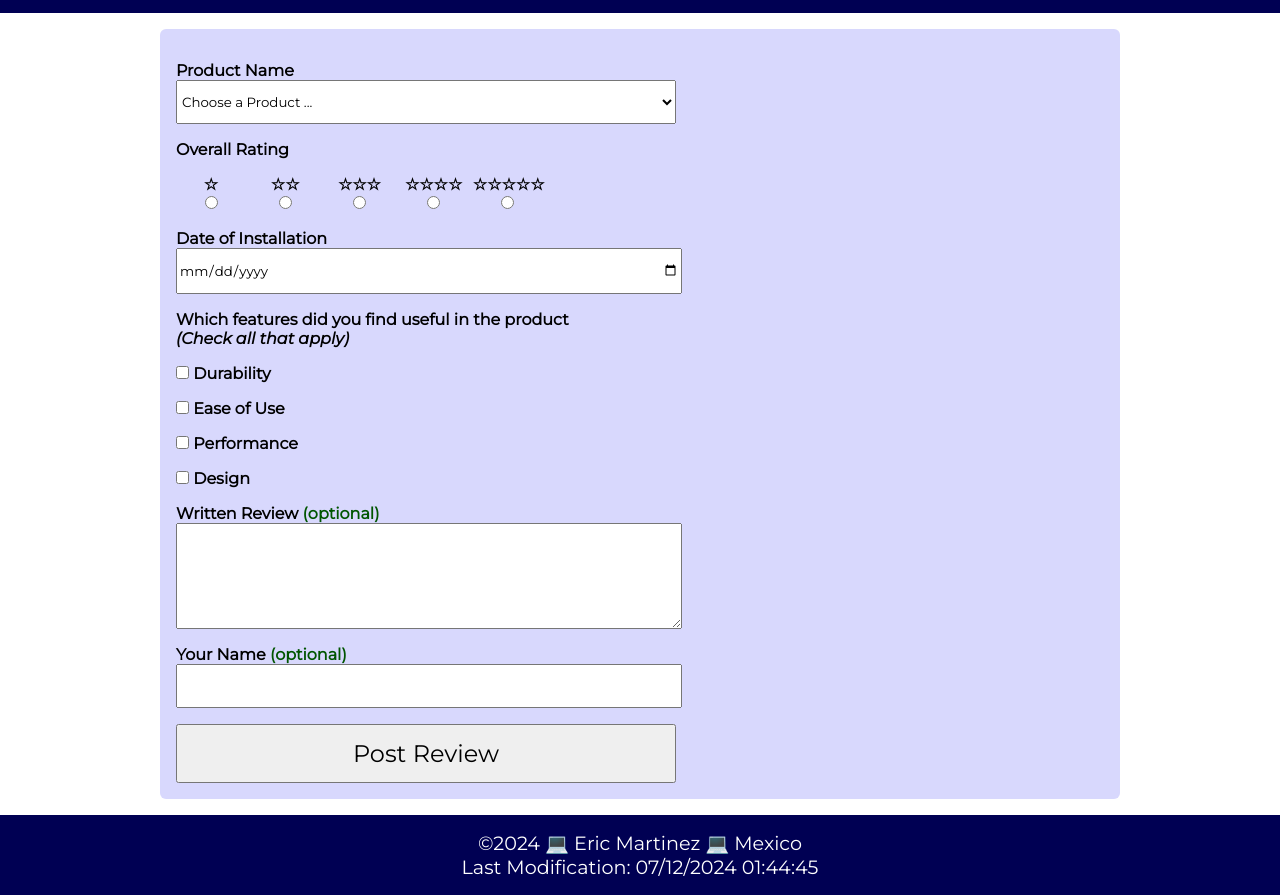
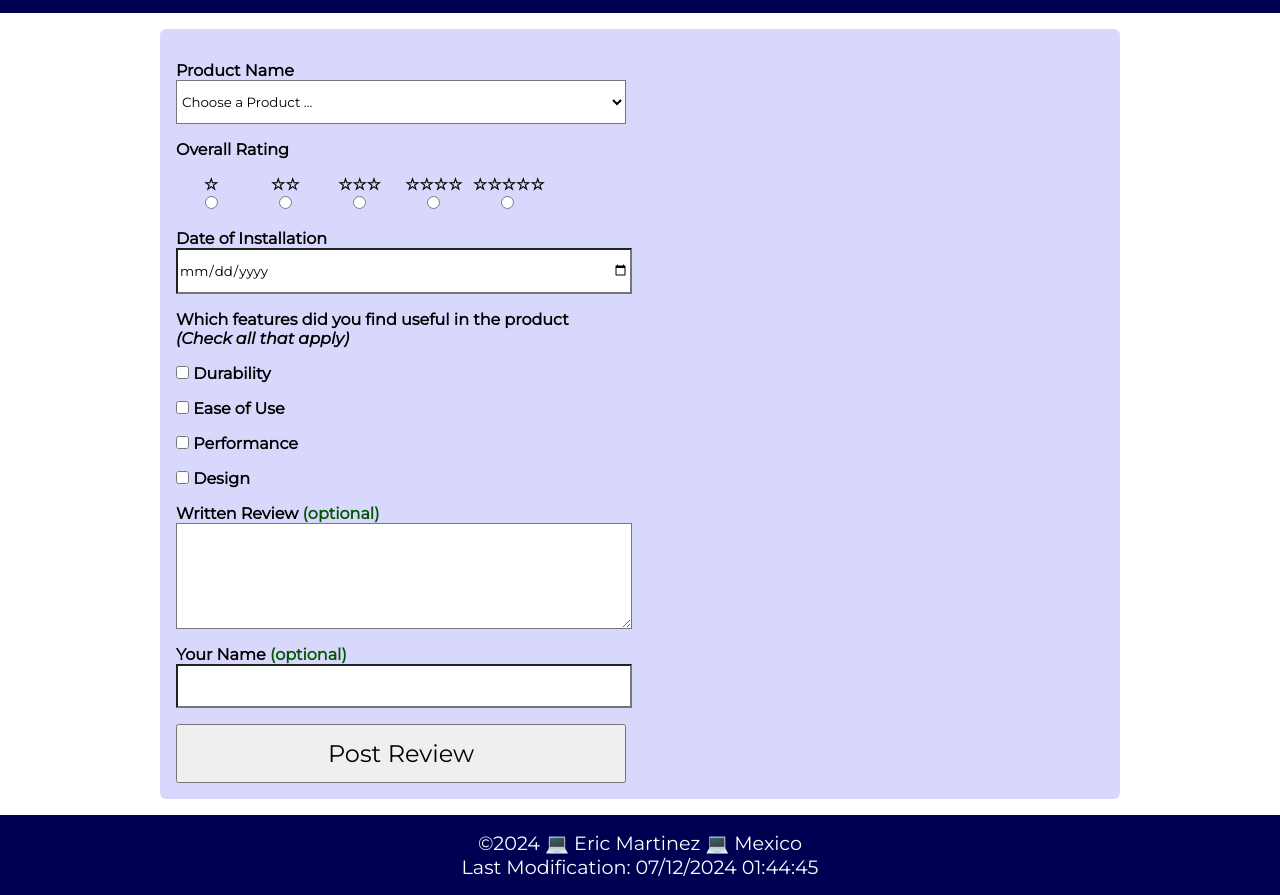
Before and after one commit to E-I-M-C/wdd131, a plain HTML site: page form.html in a window 1280 px wide. Shown: the part 58-953 px from the top of the page. Drawn offline with Linux system fonts and the light colour scheme.

Commit message:
Modified form.css

```diff
--- a/styles/form.css
+++ b/styles/form.css
@@ -63,8 +63,9 @@ h2 {
     display: block;
     padding: 0.75rem 1px;
     width: 100%;
-    max-width: 500px;
+    max-width: 450px;
     text-align: left;
+    background-color: white;
 }
 
 .wf1 input[type=radio] {
@@ -75,13 +76,14 @@ h2 {
     display: block;
     height: 100px;
     width: 100%;
-    max-width: 500px;
+    max-width: 450px;
+    background-color: white;
 }
 
 .wf1 input[type=submit] {
     display: block;
     width: 100%;
-    max-width: 500px;
+    max-width: 450px;
     margin-top: 1rem;
     padding: 0.8rem 1px;
     font-size: 1.5rem;
```
